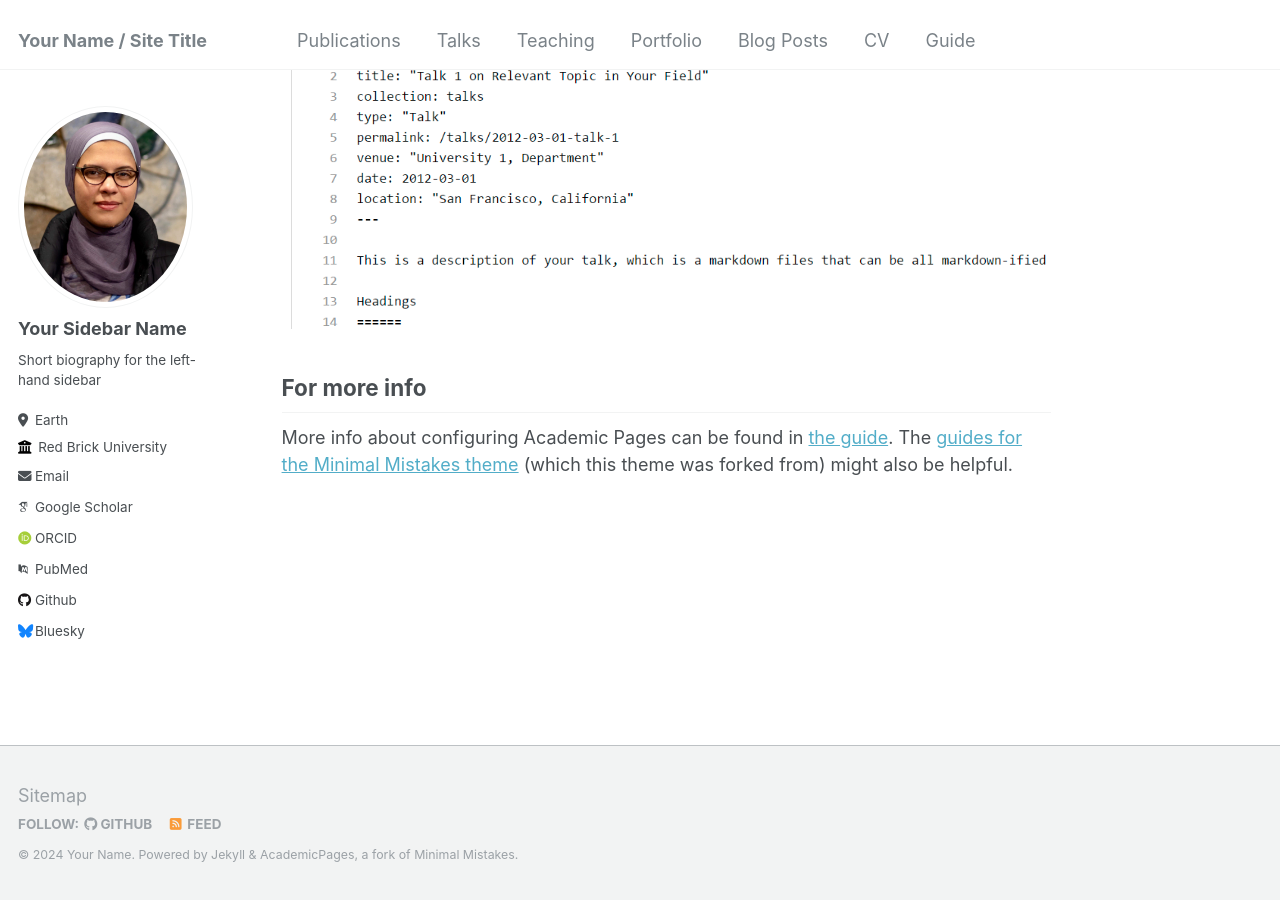
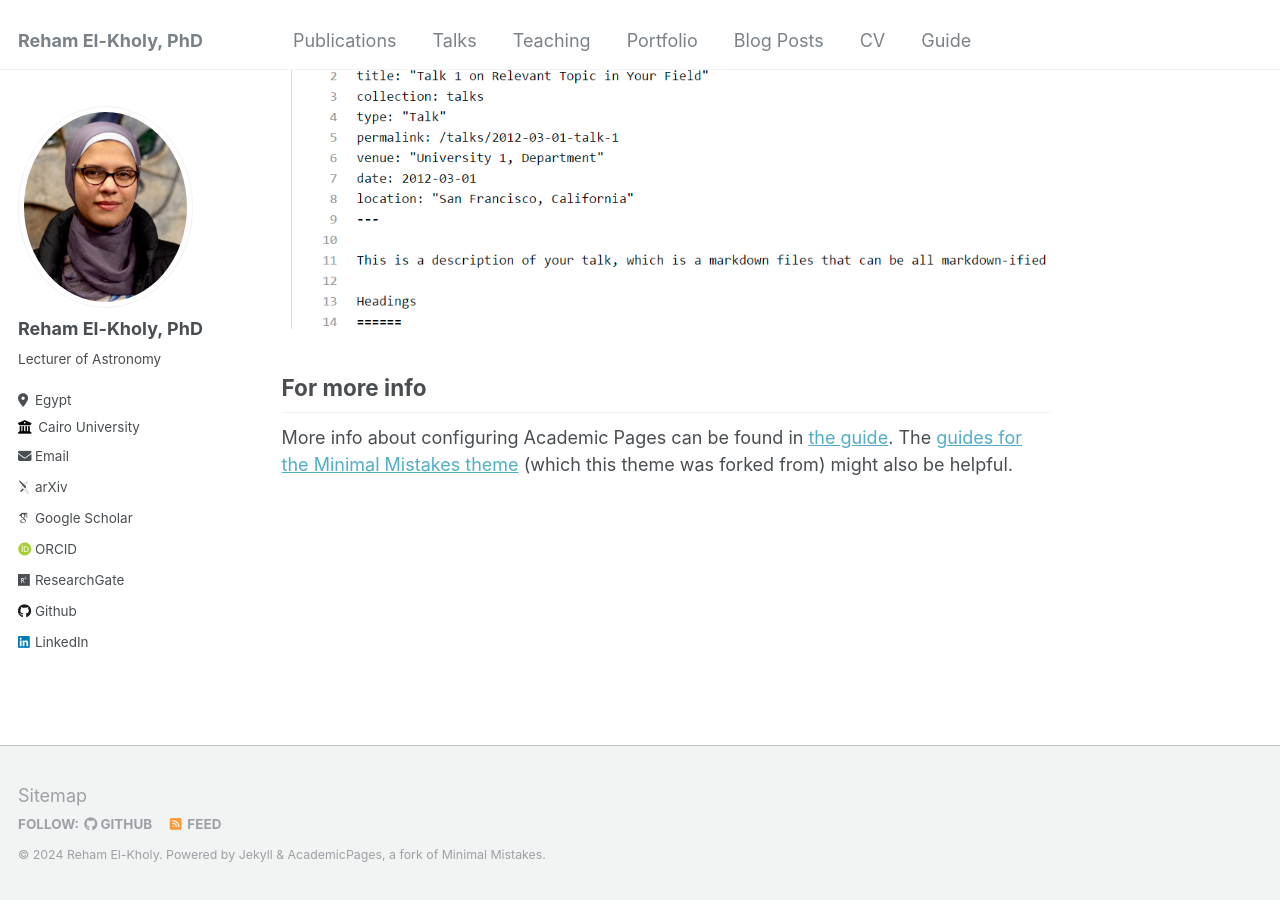
Before and after one commit to rehamelkholy/rehamelkholy.github.io, a Jekyll site: the page built from _pages/about.md, in a window 1280 px wide and 900 px high, scrolled down 2660 px. Built offline with Jekyll 4.4.1, drawn with Linux system fonts in a browser that asks for light colours; some web fonts are replaced.

Commit message:
Update _config.yml and profile.png

```diff
--- a/_config.yml
+++ b/_config.yml
@@ -8,47 +8,47 @@
 
 # Basic Site Settings
 locale                   : "en-US"
-title                    : "Your Name / Site Title"
+title                    : "Reham El-Kholy, PhD"
 title_separator          : "-"
-name                     : &name "Your Name"
-description              : &description "personal description"
-url                      : https://academicpages.github.io # the base hostname & protocol for your site e.g. "https://mmistakes.github.io"
+name                     : &name "Reham El-Kholy"
+description              : &description "Personal website"
+url                      : https://rehamelkholy.github.io # the base hostname & protocol for your site e.g. "https://mmistakes.github.io"
 baseurl                  : "" # the subpath of your site, e.g. "/blog"
-repository               : "academicpages/academicpages.github.io"
+repository               : "rehamelkholy/rehamelkholy.github.io"
 
 # Site Author - The following control what appear as part of the author content on the side bar.
 #               If a field is blank the icon and link will not appear, otherwise it will be shown.
 #               Additional customization can be done by editing /_includes/author-profile.html
 author:
   # Biographic information
-  avatar           : "profile.png"
-  name             : "Your Sidebar Name"
+  avatar           : "profile.PNG"
+  name             : "Reham El-Kholy, PhD"
   pronouns         : # example: "she/her"
-  bio              : "Short biography for the left-hand sidebar"
-  location         : "Earth"
-  employer         : "Red Brick University"
+  bio              : "Lecturer of Astronomy"
+  location         : "Egypt"
+  employer         : "Cairo University"
   uri              : # URL
-  email            : "none@example.org"
+  email            : "relkholy@sci.cu.edu.eg"
 
   # Academic websites
-  arxiv            : # URL - Update with the correct link to your profile
-  googlescholar    : "https://scholar.google.com/citations?user=PS_CX0AAAAAJ"
+  arxiv            : "https://arxiv.org/search/?query=r+el-kholy&searchtype=all&source=header" # URL - Update with the correct link to your profile
+  googlescholar    : "https://scholar.google.com/citations?hl=en&user=UeqefbEAAAAJ"
   impactstory      : # URL
-  orcid            : "http://orcid.org/yourorcidurl"
+  orcid            : "https://orcid.org/0000-0001-6337-1384"
   semantic         : # URL
-  pubmed           : "https://www.ncbi.nlm.nih.gov/pubmed/?term=john+snow"
-  researchgate     : # URL
+  pubmed           : #"https://www.ncbi.nlm.nih.gov/pubmed/?term=john+snow"
+  researchgate     : "https://www.researchgate.net/profile/Reham-El-Kholy" # URL
 
   # Repositories and software development
   bitbucket        : # Username - Update with your username on the site
   codepen          : # Username
   dribbble         : # Username
-  github           : "academicpages"
+  github           : "rehamelkholy"
   kaggle           : # Username
   stackoverflow    : # User number or user number and name (i.e., use "1" or "1/jeff-atwood")
 
   # Social media
-  bluesky          : "bsky.app" # Replace this with you Bluesky username
+  bluesky          : #"bsky.app" # Replace this with you Bluesky username
   facebook         : # Username
   flickr           : # Username
   foursquare       : # Username
@@ -57,7 +57,7 @@ author:
   keybase          : # Username
   instagram        : # Username
   lastfm           : # Username
-  linkedin         : # Username
+  linkedin         : "Reham El-Kholy, PhD" # Username
   mastodon         : # URL
   medium           : # URL
   pinterest        : # Username
```
Also changed, not shown: images/profile.png.
